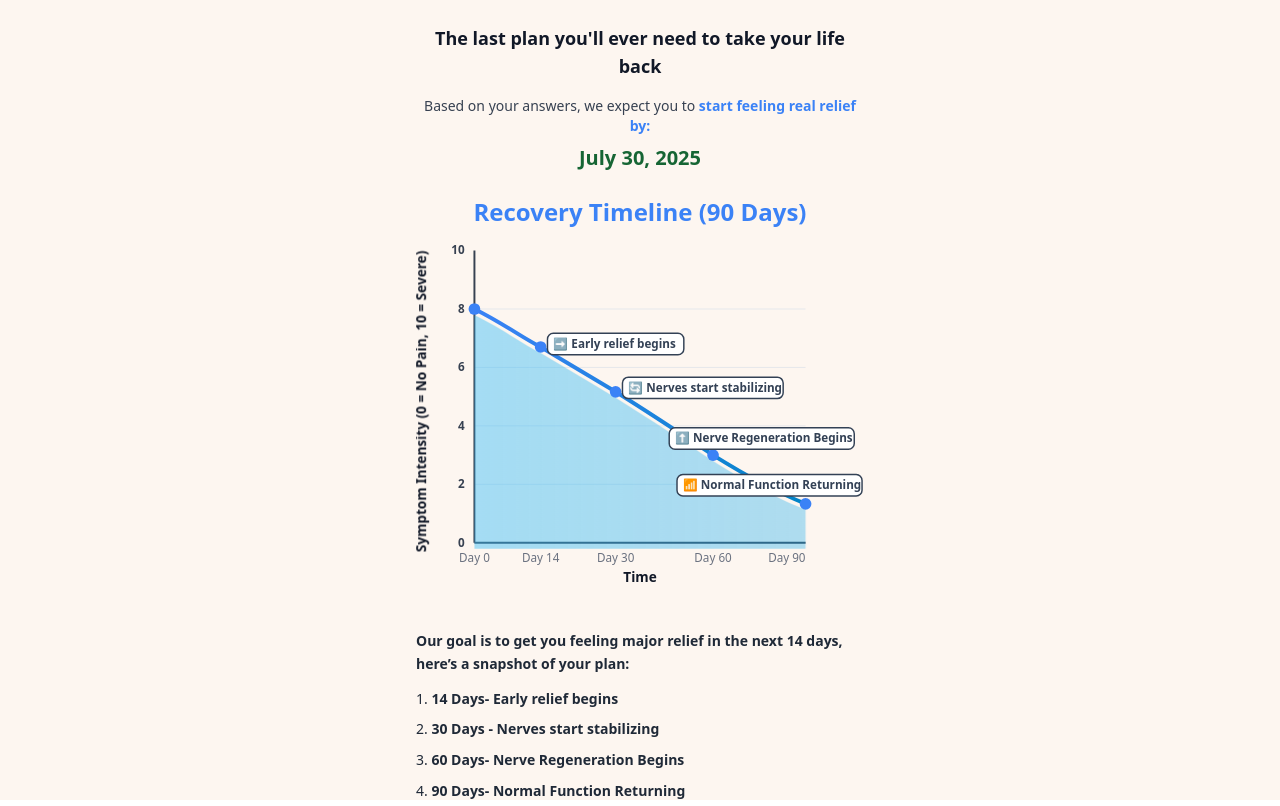
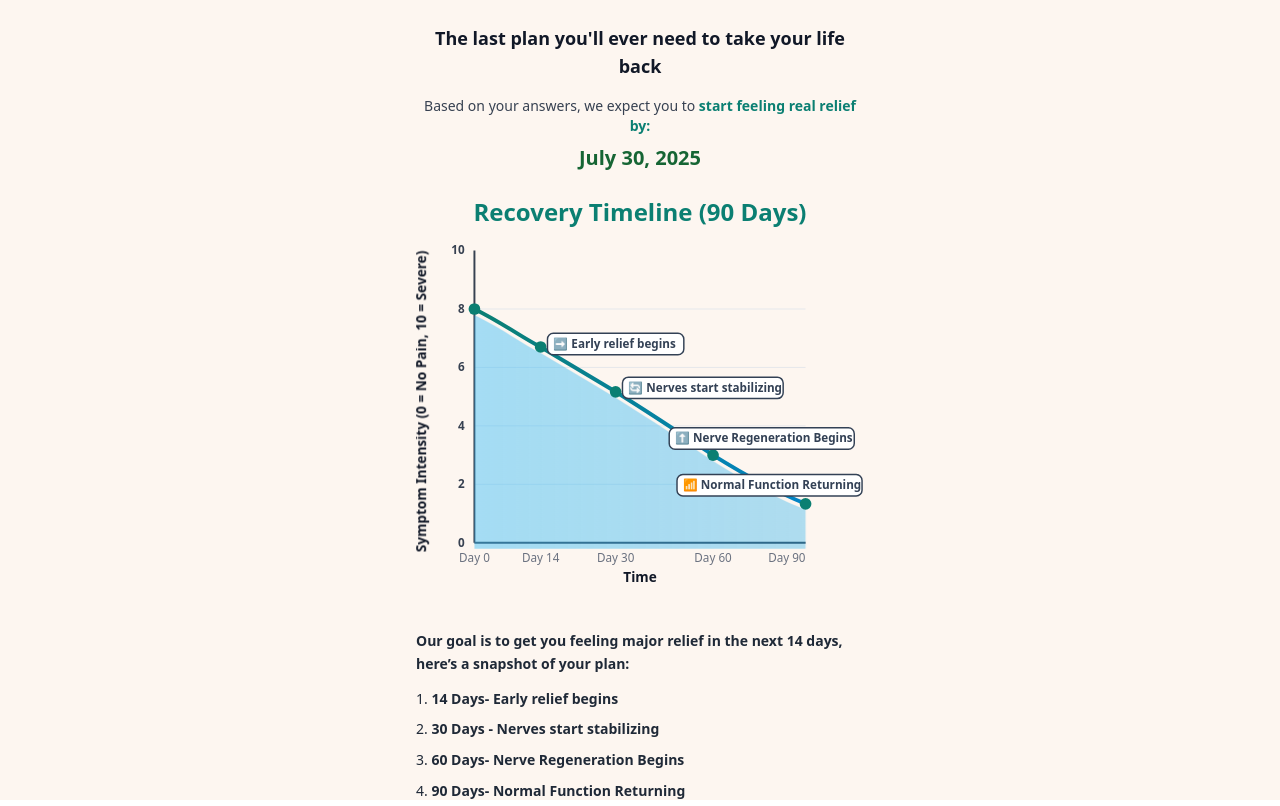
Before and after one commit to Clemchuks/graph, a plain HTML site: page index.html in a window 1280 px wide. Shown: the top 806 px of the page. Drawn offline with nearby package versions, Linux system fonts and the light colour scheme.

Commit message:
Update index.html

```diff
--- a/index.html
+++ b/index.html
@@ -22,12 +22,12 @@
     <!-- Intro -->
     <p class="text-sm text-gray-700 mb-2">
      Based on your answers, we expect you to
- <span class="font-semibold text-[#3b82f6]">start feeling real relief by: </span>
+ <span class="font-semibold text-[#0b7f72]">start feeling real relief by: </span>
     </p>
     <p id="plus14" class="text-xl text-green-800 font-bold mb-6"></p>
 
 
-     <h1 class="font-bold text-2xl mb-2 text-[#3b82f6]">Recovery Timeline (90 Days)</h1>
+     <h1 class="font-bold text-2xl mb-2 text-[#0b7f72]">Recovery Timeline (90 Days)</h1>
 
     <!-- Graph -->
     <div class="relative h-72 graph">
@@ -43,7 +43,7 @@
     <!-- ── Gradients ── -->
     <defs>
       <linearGradient id="lineGrad" x1="0%" y1="0%" x2="100%" y2="0%">
-        <stop offset="0%"  stop-color="#3b82f6"/>
+        <stop offset="0%"  stop-color="#0b7f72"/>
         <stop offset="100%" stop-color="#0284c7"/>
       </linearGradient>
 
@@ -100,11 +100,11 @@
           fill="url(#flowGrad)"/>
 
     <!-- ── Data dots (IDs kept for GSAP) ── -->
-    <circle id="dot1" cx="0"   cy="60"  r="6" fill="#3b82f6"/>
-    <circle id="dot2" cx="68"  cy="99"  r="6" fill="#3b82f6"/>
-    <circle id="dot3" cx="145" cy="145" r="6" fill="#3b82f6"/>
-    <circle id="dot4" cx="245" cy="210" r="6" fill="#3b82f6"/>
-    <circle id="dot5" cx="340" cy="260" r="6" fill="#3b82f6"/>
+    <circle id="dot1" cx="0"   cy="60"  r="6" fill="#0b7f72"/>
+    <circle id="dot2" cx="68"  cy="99"  r="6" fill="#0b7f72"/>
+    <circle id="dot3" cx="145" cy="145" r="6" fill="#0b7f72"/>
+    <circle id="dot4" cx="245" cy="210" r="6" fill="#0b7f72"/>
+    <circle id="dot5" cx="340" cy="260" r="6" fill="#0b7f72"/>
 
     <!-- ── X-axis label & ticks ── -->
     <text x="170" y="340" text-anchor="middle"
```
